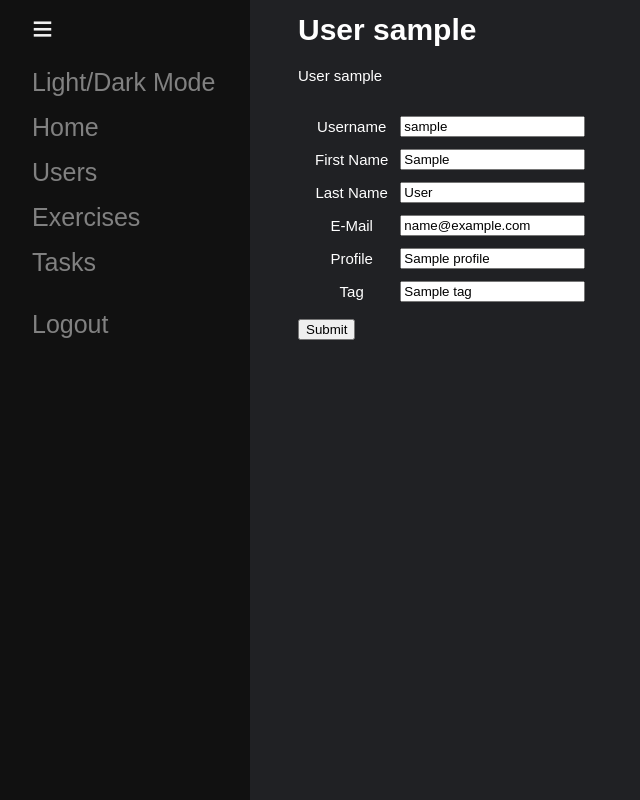
After one commit to ooemperor/CodeGrader, a Python web app: template codeGrader/frontend/admin/templates/user.html in a window 1280 px wide. The commit adds this page. Shown: the whole page, without its empty margins (0-640 px from the left). Run offline with Jinja, Linux system fonts and the light colour scheme; the template is opened without the code that fills it: most values are stand-ins (such as "Sample title", 1, 10 or a date in 2020).

```diff
--- a/codeGrader/backend/config/config.json
+++ b/codeGrader/backend/config/config.json
@@ -37,7 +37,7 @@
   },
 
   "tests": {
-    "apiHost": "10.101.10.80"
+    "apiHost": "127.0.0.1"
   },
 
   "logging": {
--- a/codeGrader/frontend/admin/handlers/__init__.py
+++ b/codeGrader/frontend/admin/handlers/__init__.py
@@ -5,7 +5,7 @@ Init File for the handlers of the admin WebServer.
 
 from .Login import AdminUserLoginHandler
 from .SessionAdminUser import AdminUserHandler, SessionAdminUser
-from .User import UsersHandler
+from .User import UserListHandler, UserHandler
 from .Home import HomeHandler
 
-__all__ = ["AdminUserLoginHandler", "AdminUserHandler", "SessionAdminUser", "UsersHandler", "HomeHandler"]
+__all__ = ["AdminUserLoginHandler", "AdminUserHandler", "SessionAdminUser", "UserListHandler", "UserHandler", "HomeHandler"]
--- a/codeGrader/frontend/admin/static/css/styling.css
+++ b/codeGrader/frontend/admin/static/css/styling.css
@@ -83,6 +83,8 @@ body {
   background-color: white;
   color: black;
 }
+
+
 /*Containers start*/
 .center {
   width: 200px;
@@ -91,7 +93,19 @@ body {
 }
 /*Containers end*/
 
+
+/*Core Content start*/
+.core_content {
+  margin-left: 35px;
+}
+/*Core content end*/
+
+
 /*Buttons btn start*/
+.btn {
+  color: #818181;
+}
+
 .btn-menu {
   position: absolute;
   color: #818181;
@@ -103,6 +117,7 @@ body {
   visibility: hidden;
   transition: visiblity 500ms;
 }
+
 
 .btn_login {
   margin: 10px;
@@ -132,7 +147,24 @@ body {
 }
 /*Headers end*/
 
-/*Core Content start*/
-.core_content {
-  margin-left: 35px;
+/* Table Styling start*/
+
+.table {
+  padding: 10px;
 }
+
+.table .head, .data {
+  padding: 10px;
+  text-align: center;
+}
+
+.vertical_table {
+  padding: 10px;
+}
+
+.vertical_table .head, .data {
+  padding: 5px;
+  text-align: center;
+}
+
+/* Table Styling end*/
--- /dev/null
+++ b/codeGrader/frontend/admin/templates/user.html
@@ -0,0 +1,58 @@
+{% extends "base.html" %}
+
+{% block core %}
+    <!-- Add all page content inside this div if you want the side nav to push page content to the right (not used if you only want the sidenav to sit on top of the page -->
+    <div id="main" class="main">
+        <span id="main-menu-button" class="btn-menu" onclick="openNav()">&equiv;</span>
+        <div>
+            <h1 class="header1 core_content">User {{ username }}</h1>
+        </div>
+        <p class="core_content">User {{ username }}</p>
+
+        <form action="{{url_for('user', id_ = id)}}" method="POST" class="core_content">
+            <div id="user_data">
+                <table class="vertical_table">
+                    <tr>
+                        <td class="data">Username</td>
+                        <td class="data">
+                            <input type="text" id="input_username" name="username" value="{{ username }}">
+                        </td>
+                    </tr>
+                    <tr>
+                        <td class="data">First Name</td>
+                        <td class="data">
+                            <input type="text" id="input_first_name" name="first_name" value="{{ first_name }}">
+                        </td>
+                    </tr>
+                    <tr>
+                        <td class="data">Last Name</td>
+                        <td class="data">
+                            <input type="text" id="input_last_name" name="last_name" value="{{ last_name }}">
+                        </td>
+                    </tr>
+                    <tr>
+                        <td class="data">E-Mail</td>
+                        <td class="data">
+                            <input type="text" id="input_email" name="email" value="{{ email }}">
+                        </td>
+                    </tr>
+                    <tr>
+                        <td class="data">Profile</td>
+                        <td class="data">
+                            <input type="text" id="input_profile" name="profile" value="{{ profile }}">
+                        </td>
+                    </tr>
+                    <tr>
+                        <td class="data">Tag</td>
+                        <td class="data">
+                            <input type="text" id="input_tag" name="tag" value="{{ tag }}">
+                        </td>
+                    </tr>
+                </table>
+            </div>
+            <div id="control_buttons">
+                <button id="btn_submit" class="btn_submit">Submit</button>
+            </div>
+        </form>
+    </div>
+{% endblock core %}
```
Also changed, not shown: codeGrader/backend/db/Base.py (+14 -6 lines), codeGrader/frontend/admin/app.py (+7 -4 lines), codeGrader/frontend/admin/handlers/User.py (+28 -3 lines), codeGrader/frontend/admin/templates/users.html (+14 -14 lines).
